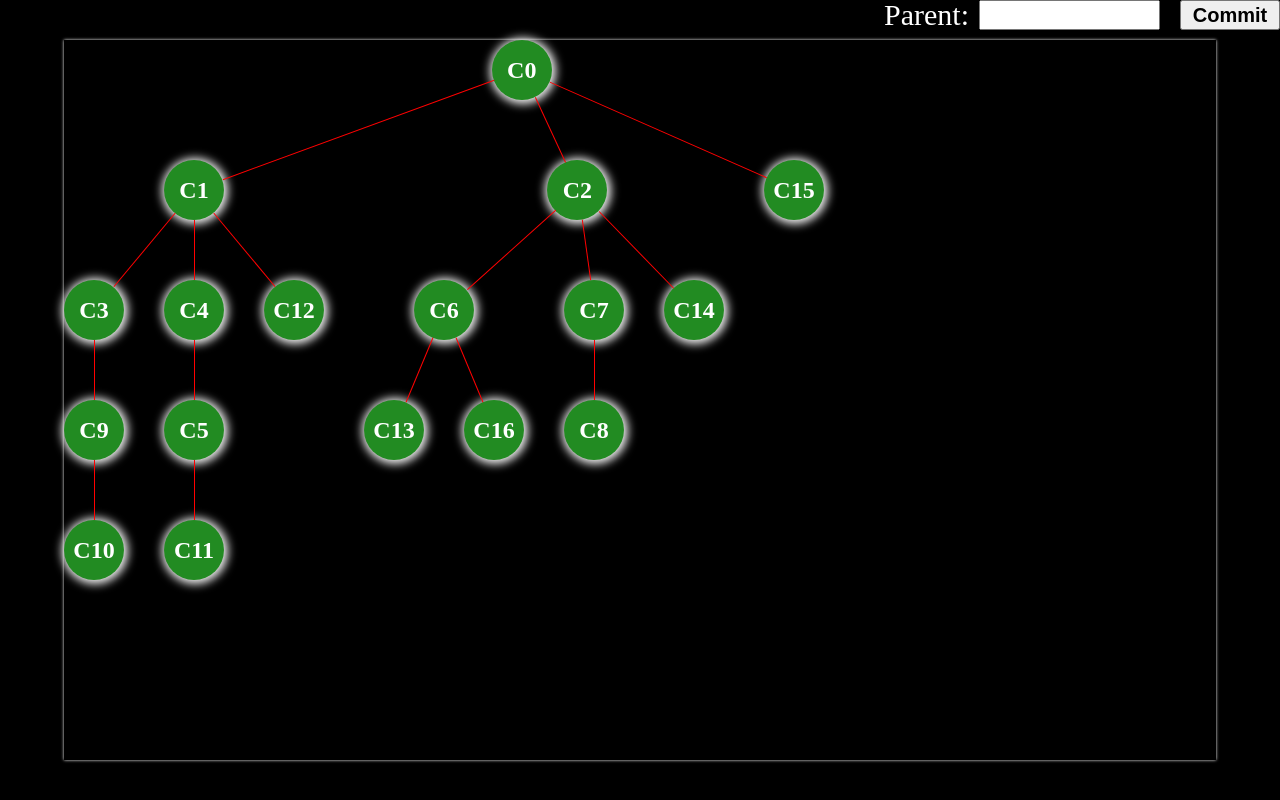
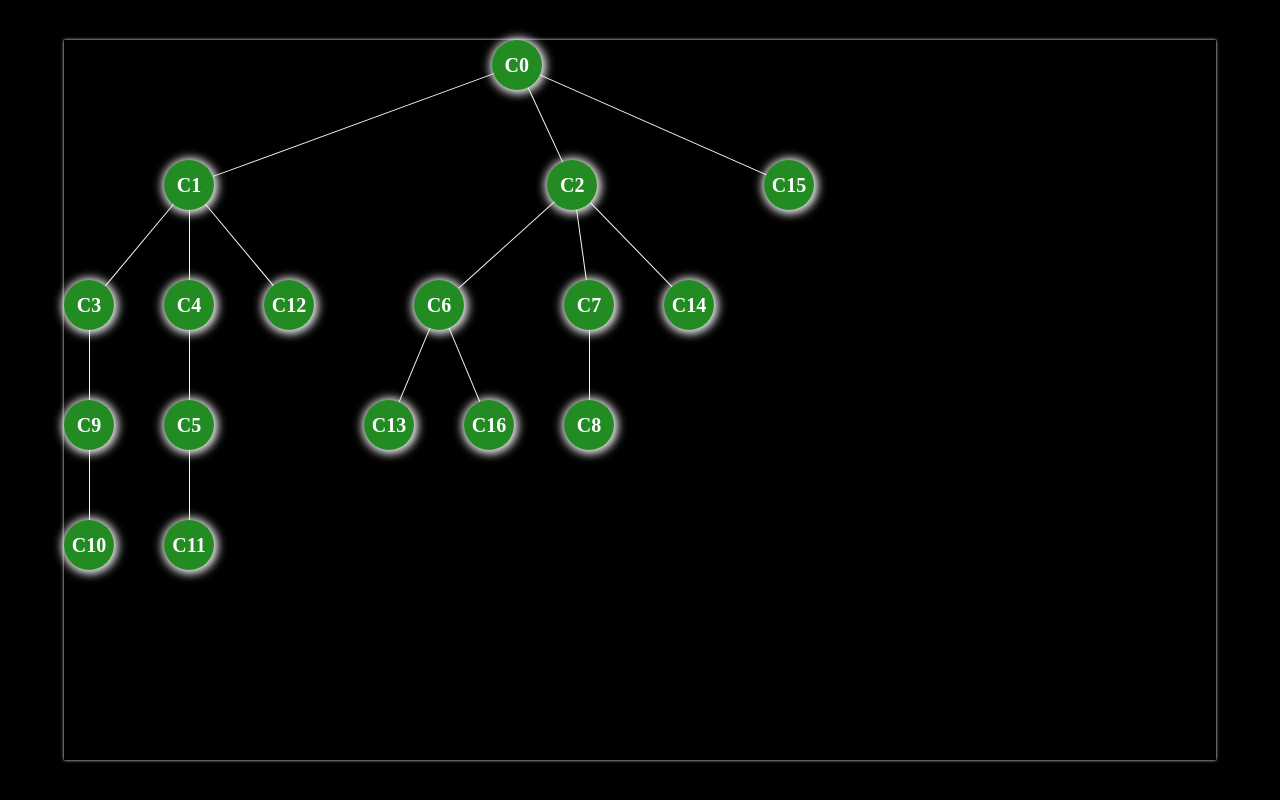
Before and after one commit to hhddang/gitdan, a plain HTML site: page index.html in a window 1280 px wide. Drawn offline with Linux system fonts and the light colour scheme.

Commit message:
v240819.1

```diff
--- a/index.html
+++ b/index.html
@@ -10,12 +10,6 @@
 <body>
     <div class="board"></div>
 
-    <div class="add-panel">
-        <label for="parent">Parent:</label>
-        <input type="text" name="parent">
-        <button>Commit</button>
-    </div>
-
     <script src="./script.js" defer></script>
 </body>
 
--- a/script.js
+++ b/script.js
@@ -17,13 +17,15 @@ const TREE = {
   C15: { childrenIds: [] },
   C16: { childrenIds: [] },
 };
-
 const SPACE_X = 100;
 const SPACE_Y = 120;
+const COMMIT_SIZE = 50;
 
 var coordinateDict = {};
+var tree = TREE;
 
-const calculateCoordinateDict = (tree) => {
+
+const calculateCoordinateDict = () => {
   var depth = 0;
   var nodeIdList = ["C0"];
   const depthNodeIdListDict = { 0: ["C0"] };
@@ -77,117 +79,139 @@ const calculateCoordinateDict = (tree) => {
   }
 };
 
-const draw = () => {
-  const board = document.querySelector(".board");
+const draw = (board) => {
+  calculateCoordinateDict(tree);
+
   Object.keys(tree).forEach((nodeId, index) => {
     setTimeout(() => {
-      const { x, y } = coordinateDict[nodeId];
-      const commit = document.getElementById(nodeId);
+      const commit = document.querySelector(`[commit="${nodeId}"]`);
       if (commit) {
-        commit.style.left = x + "px";
-        commit.style.top = y + "px";
+        updateCommit(nodeId);
 
-        const fromLines = document.querySelectorAll(`[from=${nodeId}]`);
-        const toLines = document.querySelectorAll(`[to=${nodeId}]`);
+        const relatedLines = [
+          ...document.querySelectorAll(`[from=${nodeId}]`),
+          ...document.querySelectorAll(`[to=${nodeId}]`)
+        ];
 
-        fromLines.forEach((line) => {
-          const from = line.getAttribute("from");
-          const to = line.getAttribute("to");
-          line.remove();
-          const newLine = crateLine(
-            coordinateDict[from],
-            coordinateDict[to],
-            from,
-            to
-          );
-
-          board.append(newLine);
+        relatedLines.forEach((line) => {
+          const fromId = line.getAttribute('from');
+          const toId = line.getAttribute('to');
+          updateLine(fromId, toId, board);
         });
 
-        toLines.forEach((line) => {
-          const from = line.getAttribute("from");
-          const to = line.getAttribute("to");
-          line.remove();
-          const newLine = crateLine(
-            coordinateDict[from],
-            coordinateDict[to],
-            from,
-            to
-          );
+      } else {
+        createCommit(nodeId, board);
 
-          board.append(newLine);
-        });
-      } else {
-        const newCommit = createCommit(nodeId, y, x);
+        const parentId = Object.entries(tree).filter(([parentId, data]) =>
+          data.childrenIds.includes(nodeId)
+        )[0]?.[0] || null;
 
-        const parentId =
-          Object.entries(tree).filter(([parentId, data]) =>
-            data.childrenIds.includes(nodeId)
-          )[0]?.[0] || null;
-
-        board.append(newCommit);
         if (parentId) {
-          const line = crateLine(
-            coordinateDict[parentId],
-            { x, y },
-            parentId,
-            nodeId
-          );
-          board.append(line);
+          crateLine(parentId, nodeId, board);
         }
       }
     }, 100 * index);
   });
 };
 
-const createCommit = (id, top, left) => {
-  const commit = document.createElement("div");
-  commit.className = "commit";
-  commit.innerHTML = id;
-  commit.id = id;
-  commit.style.top = top + "px";
-  commit.style.left = left + "px";
-  return commit;
+const createCommit = (nodeId, board) => {
+  const commit = div(nodeId, {
+    class: 'commit',
+    commit: nodeId,
+    style: `
+      --size: ${COMMIT_SIZE}px;
+      top: ${coordinateDict[nodeId].y}px;
+      left: ${coordinateDict[nodeId].x}px
+      `
+  });
+
+  commit.onclick = () => {
+    pushCommit(nodeId);
+    draw(board);
+  };
+
+  board.append(commit);
 };
 
-const crateLine = (start, end, from, to) => {
-  const line = document.createElement("div");
+const crateLine = (fromId, toId, board) => {
+  const startCoor = coordinateDict[fromId];
+  const endCoor = coordinateDict[toId];
 
-  const length =
-    Math.sqrt(Math.pow(end.x - start.x, 2) + Math.pow(end.y - start.y, 2)) - 60;
+  const xBar = endCoor.x - startCoor.x;
+  const yBar = endCoor.y - startCoor.y;
+  const long = Math.sqrt(xBar ** 2 + yBar ** 2) - COMMIT_SIZE;
+  const degree = -1 * (Math.atan((xBar / 2) / (yBar / 2)) * 180) / Math.PI;
 
-  line.style.height = length + "px";
-  line.style.width = "1px";
-  line.style.borderLeft = "1px solid red";
-  line.style.position = "absolute";
-  line.style.top = start.y + (end.y - start.y) / 2 + 30 + "px";
-  line.style.left = start.x + (end.x - start.x) / 2 + 30 + "px";
-  line.setAttribute("from", from);
-  line.setAttribute("to", to);
-  var deg =
-    (Math.atan((end.x - start.x) / 2 / ((end.y - start.y) / 2)) * 180) /
-    Math.PI;
+  const line = div({
+    from: fromId,
+    to: toId,
+    class: 'line',
+    style: `
+      top: ${startCoor.y + yBar / 2 + COMMIT_SIZE / 2}px;
+      left: ${startCoor.x + xBar / 2 + COMMIT_SIZE / 2}px;
+      --long: ${long}px;
+      transform: translateY(-50%) rotate(${degree}deg)
+  `
+  });
 
-  line.style.transform = `translateY(-50%) rotate(${-deg}deg)`;
-  return line;
+  board.append(line);
 };
 
-var tree = TREE;
+const updateCommit = (nodeId) => {
+  const commit = document.querySelector(`[commit="${nodeId}"]`);
+  const { x, y } = coordinateDict[nodeId];
+  commit.style.left = x + "px";
+  commit.style.top = y + "px";
+};
+
+const updateLine = (fromId, toId, board) => {
+  const oldLine = document.querySelector(`[from="${fromId}"][to="${toId}"]`);
+  oldLine.remove();
+
+  crateLine(fromId, toId, board);
+};
+
+const pushCommit = (headId) => {
+  const newId = "C" + Object.keys(tree).length;
+
+  tree[headId].childrenIds.push(newId);
+  tree[newId] = { childrenIds: [] };
+};
+
+function div(params) {
+  if (arguments.length > 2) {
+    return error;
+  }
+
+  const div = document.createElement('div');
+  var content = undefined;
+  var attrs = undefined;
+
+  if (arguments.length === 1) {
+    const arg = arguments[0];
+    if (typeof arg === 'string') content = arg;
+    if (typeof arg === 'object') attrs = arg;
+  }
+  if (arguments.length === 2) {
+    content = arguments[0];
+    attrs = arguments[1];
+  }
+
+  if (content) {
+    div.innerHTML = content;
+  }
+
+  if (attrs) {
+    Object.entries(attrs).forEach(([attr, value]) => {
+      div.setAttribute(attr, value);
+    });
+  }
+
+  return div;
+};
+
+// =============================================
+
+const board = document.querySelector(".board");
 calculateCoordinateDict(tree);
-draw();
-const board = document.querySelector(".board");
-
-const input = document.querySelector("input");
-const button = document.querySelector("button");
-
-if (input && button) {
-  button.addEventListener("click", () => {
-    const head = input.value;
-    const newId = "C" + Object.keys(tree).length;
-    tree[head].childrenIds.push(newId);
-    tree[newId] = { childrenIds: [] };
-
-    calculateCoordinateDict(tree);
-    draw();
-  });
-}
+draw(board);
--- a/style.css
+++ b/style.css
@@ -22,10 +22,10 @@ body {
 .commit {
   border-radius: 50%;
   font-weight: bold;
-  font-size: 24px;
+  font-size: 20px;
   color: white;
-  width: 60px;
-  height: 60px;
+  width: var(--size);
+  height: var(--size);
   background: forestgreen;
   display: grid;
   place-items: center;
@@ -33,7 +33,13 @@ body {
   box-shadow: 1px 1px 10px 3px #f8f8f8;
   animation: appear 0.4s linear;
   transition: all 0.3s;
-  /* transform: translate(-50%, -50%); */
+}
+
+.line {
+  width: 1px;
+  height: var(--long);
+  border-left: 1px solid #f8f8f8;
+  position: absolute;
 }
 
 .box {
```
